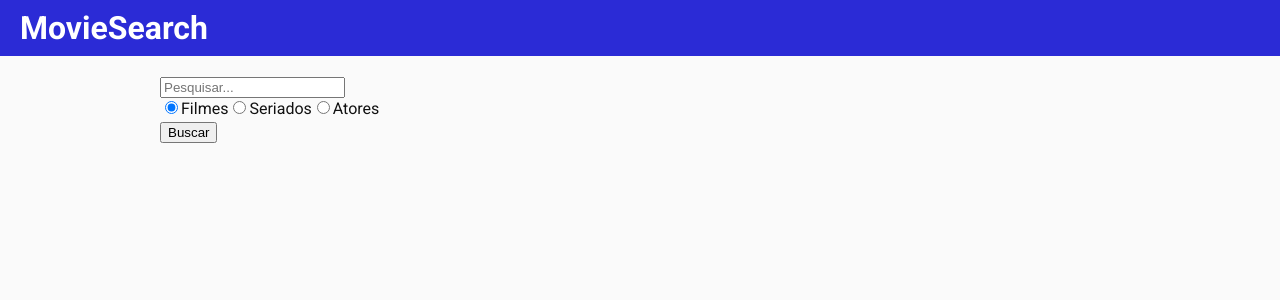
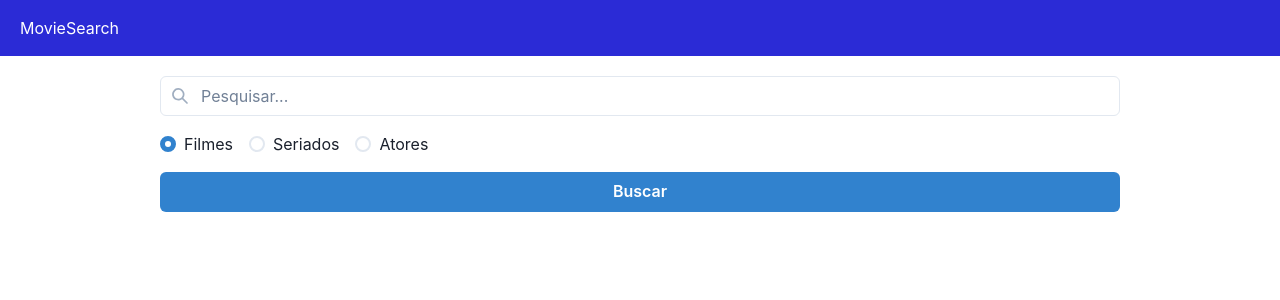
Before and after one commit to alnrf/movies, a React (Vite) app: page / in a window 1280 px wide. Shown: the top 300 px of the page. Built offline with nearby package versions, Linux system fonts and the light colour scheme.

Commit message:
Chakra Implantation

```diff
--- a/index.html
+++ b/index.html
@@ -10,7 +10,7 @@
   rel="stylesheet"
 />
     <meta name="viewport" content="width=device-width, initial-scale=1.0" />
-    <title>movies</title>
+    <title>MovieSearch</title>
   </head>
   <body>
     <div id="root"></div>
--- a/src/components/SearchForm.tsx
+++ b/src/components/SearchForm.tsx
@@ -1,3 +1,13 @@
+import {
+  Input,
+  InputGroup,
+  InputLeftElement,
+  RadioGroup,
+  Radio,
+  Button,
+  Stack,
+} from "@chakra-ui/react";
+import { SearchIcon } from "@chakra-ui/icons";
 import type { SearchType } from "../types/SearchType";
 
 interface Props {
@@ -22,42 +32,43 @@ export default function SearchForm({
         onSearch();
       }}
     >
-      <input
-        value={query}
-        onChange={(e) => onQueryChange(e.target.value)}
-        placeholder="Pesquisar..."
-      />
+      {/* INPUT */}
+      <InputGroup>
+        <InputLeftElement pointerEvents="none">
+          <SearchIcon color="gray.400" />
+        </InputLeftElement>
 
-      <div>
-        <label>
-          <input
-            type="radio"
-            checked={type === "movie"}
-            onChange={() => onTypeChange("movie")}
-          />
-          Filmes
-        </label>
+        <Input
+          value={query}
+          onChange={(e) => onQueryChange(e.target.value)}
+          placeholder="Pesquisar..."
+        />
+      </InputGroup>
 
-        <label>
-          <input
-            type="radio"
-            checked={type === "tv"}
-            onChange={() => onTypeChange("tv")}
-          />
-          Seriados
-        </label>
+      {/* RADIOS */}
+      <RadioGroup
+        value={type}
+        onChange={(value) =>
+          onTypeChange(value as SearchType)
+        }
+        mt={4}
+      >
+        <Stack direction="row" spacing={4}>
+          <Radio value="movie">Filmes</Radio>
+          <Radio value="tv">Seriados</Radio>
+          <Radio value="person">Atores</Radio>
+        </Stack>
+      </RadioGroup>
 
-        <label>
-          <input
-            type="radio"
-            checked={type === "person"}
-            onChange={() => onTypeChange("person")}
-          />
-          Atores
-        </label>
-      </div>
-
-      <button type="submit">Buscar</button>
+      {/* BUTTON */}
+      <Button
+        type="submit"
+        mt={4}
+        colorScheme="blue"
+        width="100%"
+      >
+        Buscar
+      </Button>
     </form>
   );
 }
--- a/src/main.tsx
+++ b/src/main.tsx
@@ -2,11 +2,15 @@ import React from "react";
 import ReactDOM from "react-dom/client";
 import { BrowserRouter } from "react-router-dom";
 import App from "./App";
+import { ChakraProvider } from "@chakra-ui/react";
+
 
 ReactDOM.createRoot(document.getElementById("root")!).render(
   <React.StrictMode>
     <BrowserRouter>
-      <App />
+      <ChakraProvider>
+        <App />
+      </ChakraProvider>
     </BrowserRouter>
   </React.StrictMode>
 );
--- /dev/null
+++ b/src/theme.ts
@@ -0,0 +1,3 @@
+import { createSystem, defaultConfig } from "@chakra-ui/react";
+
+export const system = createSystem(defaultConfig);
```
Also changed, not shown: package.json (+10 -3 lines), 1 other file (tests, documents, lock files or other folders).
